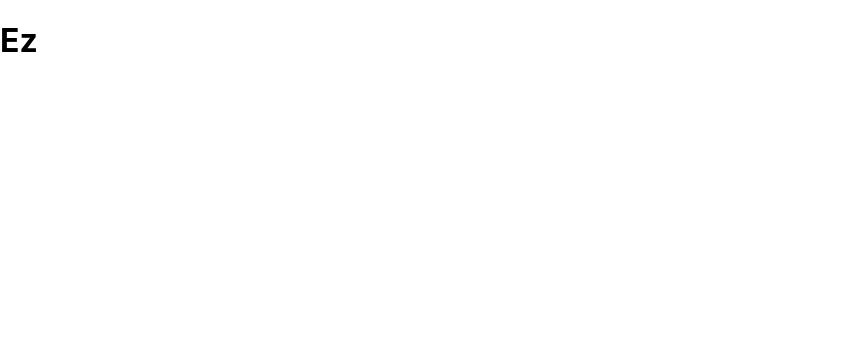
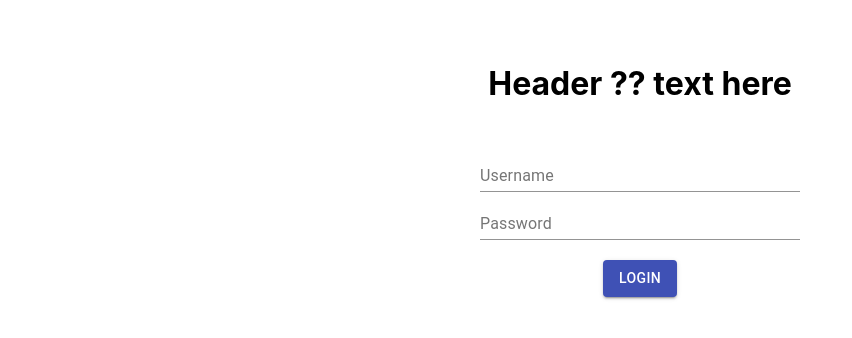
Before and after one commit to tyang98/xHealthTrack, a React (Create React App) app in the folder frontend/: page / in a window 1280 px wide. Shown: the top 338 px of the page, without its empty margins (0-852 px from the left). Built offline with nearby package versions, Linux system fonts and the light colour scheme.

Commit message:
login stuff

```diff
--- a/frontend/src/Login.css
+++ b/frontend/src/Login.css
@@ -0,0 +1,10 @@
+@import url("https://fonts.googleapis.com/css2?family=Open+Sans:wght@300&display=swap");
+
+.Sections {
+  margin-top: 5%;
+  text-align: center;
+}
+
+.Section {
+  width: 25%;
+}
--- a/frontend/src/Login.tsx
+++ b/frontend/src/Login.tsx
@@ -2,25 +2,57 @@ import React, { useState } from 'react';
 import { TextField, Button } from '@material-ui/core';
 import './Login.css';
 
-type LoginProp = {
-    callback: (email: string, password: string) => void;
+type LoginProps = {
+    // callback: (email: string, username: string, password: string) => void;
+    callback: (username: string, password: string) => void;
 }
 
-const Login = ({ callback }: LoginProp) => {
-    const [email, setEmail] = useState('');
+const Login = ({ callback }: LoginProps) => {
+    // const [email, setEmail] = useState('');
+    const [username, setUsername] = useState('');
     const [password, setPassword] = useState('');
 
-    const onChangeEmail = (event: React.ChangeEvent<HTMLInputElement | HTMLTextAreaElement>) => {
-        setEmail(event.target.value);
+    // const onChangeEmail = (event: React.ChangeEvent<HTMLInputElement | HTMLTextAreaElement>) => {
+    //     setEmail(event.target.value);
+    // }
+
+    const onChangeUsername = (event: React.ChangeEvent<HTMLInputElement | HTMLTextAreaElement>) => {
+        setUsername(event.target.value);
     }
+
     const onChangePassword = (event: React.ChangeEvent<HTMLInputElement | HTMLTextAreaElement>) => {
         setPassword(event.target.value);
     }
 
     return (
-        <div>
-            <h1>Ez</h1>
+        <div className="Sections">
+            <h1>Header ?? text here </h1><br/>
+            {/* <TextField
+                label="Email"
+                className="Section"
+                value={email}
+                onChange={onChangeEmail} /> <br/> */}
+            <TextField
+                label="Username"
+                className="Section"
+                type="text"
+                value={username}
+                onChange={onChangeUsername} /> <br/>
+            <TextField
+                label="Password"
+                className="Section"
+                value={password}
+                type="password"
+                onChange={onChangePassword} /> <br/><br/>
+            <Button
+                variant="contained"
+                color="primary"
+                onClick={() => {
+                    callback(username, password)
+                }}
+            >Login</Button>
         </div>
+        //create acct ?
     );
 }
 
```
